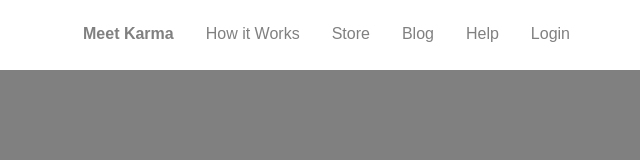
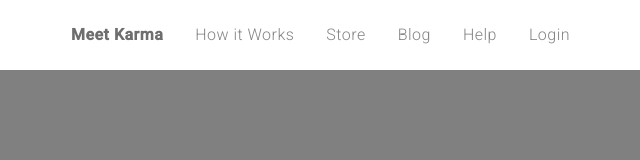
Before and after one commit to harshadak/karma-clone, a plain HTML site: page index.html in a window 1280 px wide. Shown: the full height of the page, 491-1131 px from the left. Drawn offline with Linux system fonts and the light colour scheme; files that its build step writes are made by us from their sources.

Commit message:
Navbar done

```diff
--- a/css/style.css
+++ b/css/style.css
@@ -449,7 +449,6 @@ body {
     list-style: none;
     margin: -4em;
     padding: 1.9em 7em;
-
 }
 
 /*.menu-items li {
@@ -458,7 +457,15 @@ body {
 
 .menu-items a {
   padding: 0 1em;
-  color: Grey;
   text-decoration: none;
   float: right;
+  font-family: 'Roboto', sans-serif;
+  font-size: 1em;
+  font-weight: lighter;
+  color: #848484;
+  letter-spacing: 0.03em;
 }
+
+.menu-items a:hover {
+  color: #353738;
+}
--- a/index.html
+++ b/index.html
@@ -3,20 +3,22 @@
 <head>
 	<meta charset="UTF-8">
 	<title>Karma</title>
-	<link rel="stylesheet" href="style.css">
+	<link rel="stylesheet" href="css/style.css">
+	<link href='http://fonts.googleapis.com/css?family=Roboto:400,500,300' rel='stylesheet' type='text/css'>
 </head>
 <body>
 	<nav id="top-navigation">
 		<div class="content">
-			<img class="logo" src="images/logo.png" alt="Karma logo" width="26" style="margin-top: 1em; margin-left: 4em;">
+		<img class="logo" src="images/logo.png" alt="Karma logo" width="26" style="margin-top: 1em; margin-left: 4em;">
 			<ul class="menu-items">
 				<li><a href="#" target="_blank">Login</a></li>
 				<li><a href="#" target="_blank">Help</a></li>
 				<li><a href="#" target="_blank">Blog</a></li>
 				<li><a href="#" target="_blank">Store</a></li>
 				<li><a href="#" target="_blank">How it Works</a></li>
-				<li><a href="#" target="_blank"><strong>Meet Karma</strong></a></li>
+				<li><a style="color: #6E6E6E" href="#" target="_blank"><strong>Meet Karma</strong></a></li>
 			</ul>
+
 		</div>
 
 	</nav>
```
